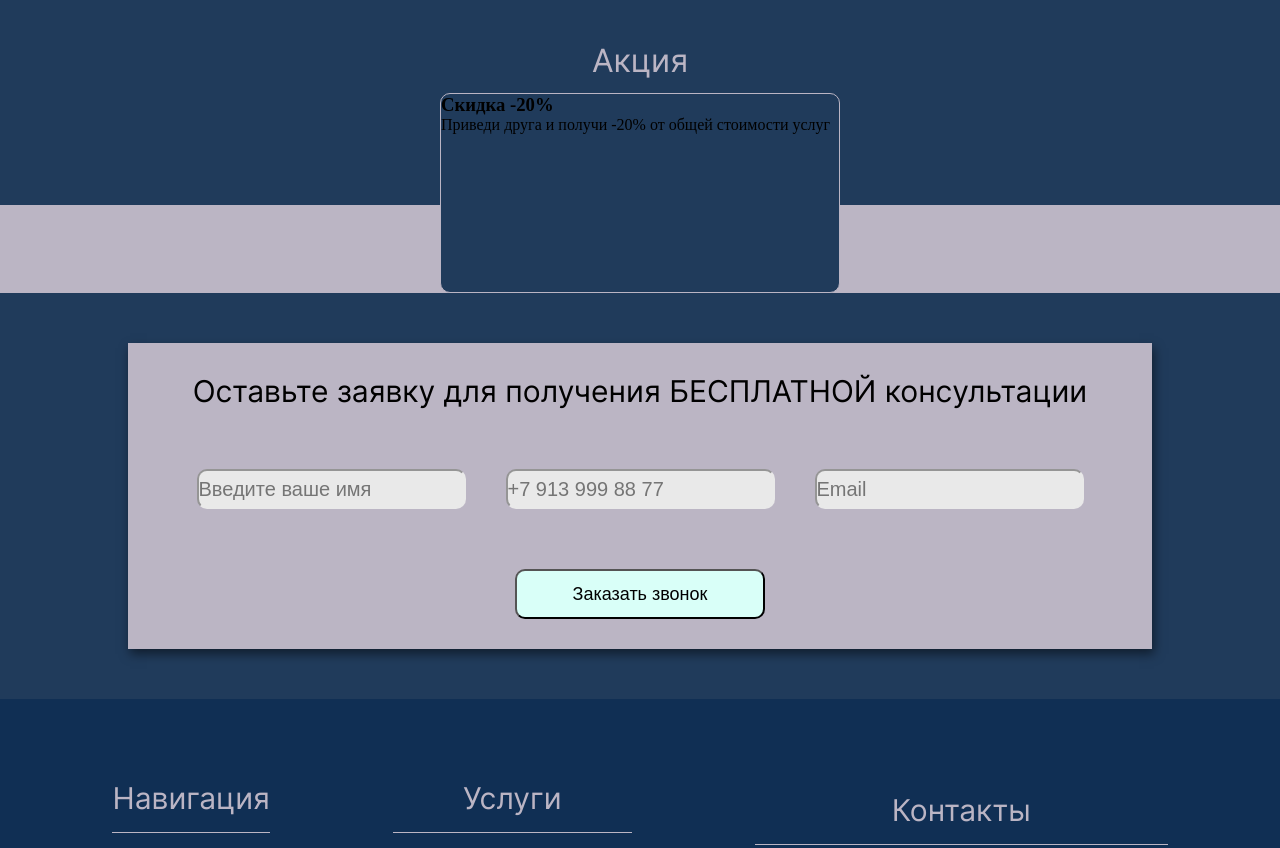
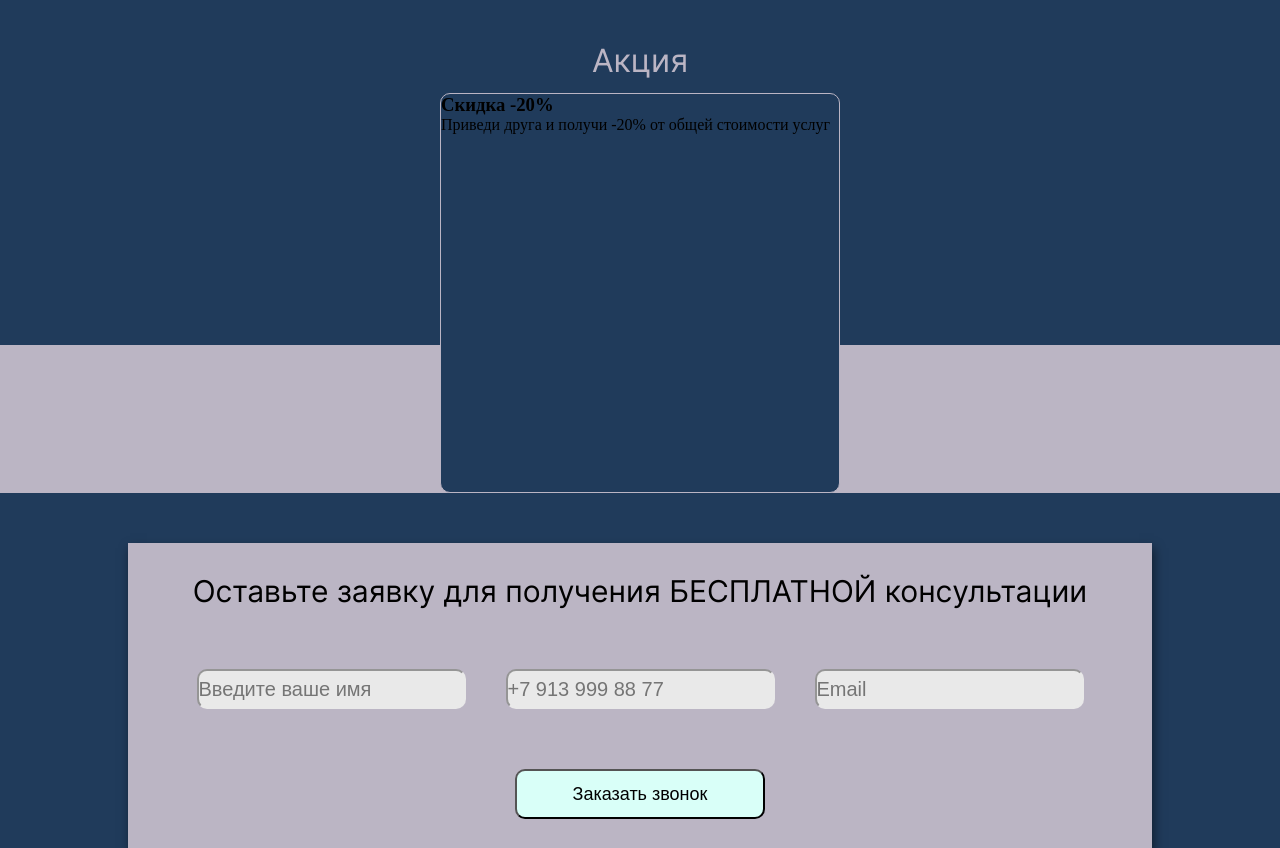
Before and after one commit to ruslan2570/BuhCompany59, a PHP site: page /prices.html in a window 1280 px wide. Shown: the part 1125-1973 px from the top of the page. Run offline with PHP 8.4, Linux system fonts and the light colour scheme.

Commit message:
Update style.css

```diff
--- a/css/style.css
+++ b/css/style.css
@@ -311,7 +311,7 @@
     border: 1px solid #BBB5C4;
     border-radius: 10px;
     width: 400px;
-    height: 200px;
+    height: 400px;
 
 }
 
```
